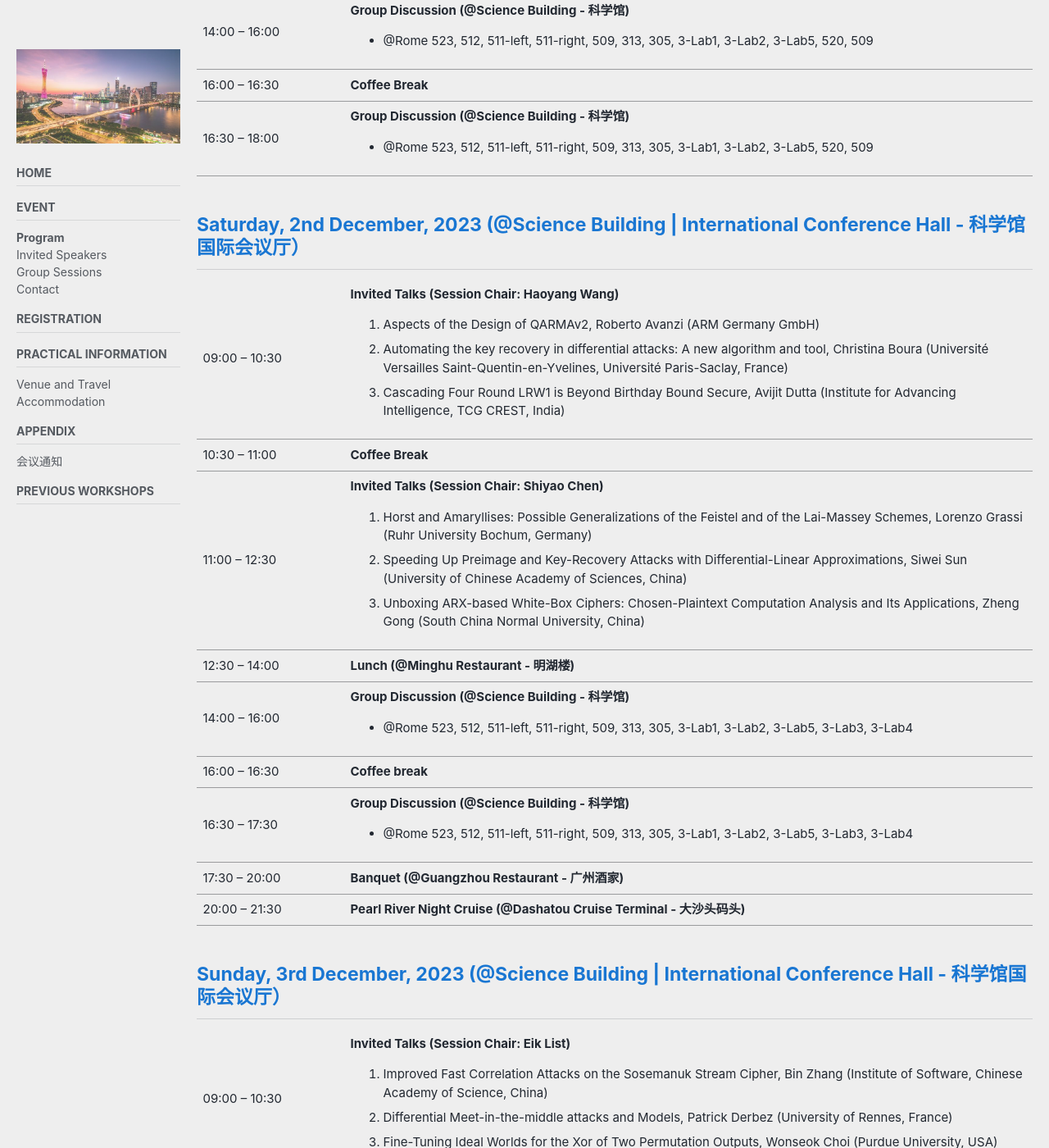
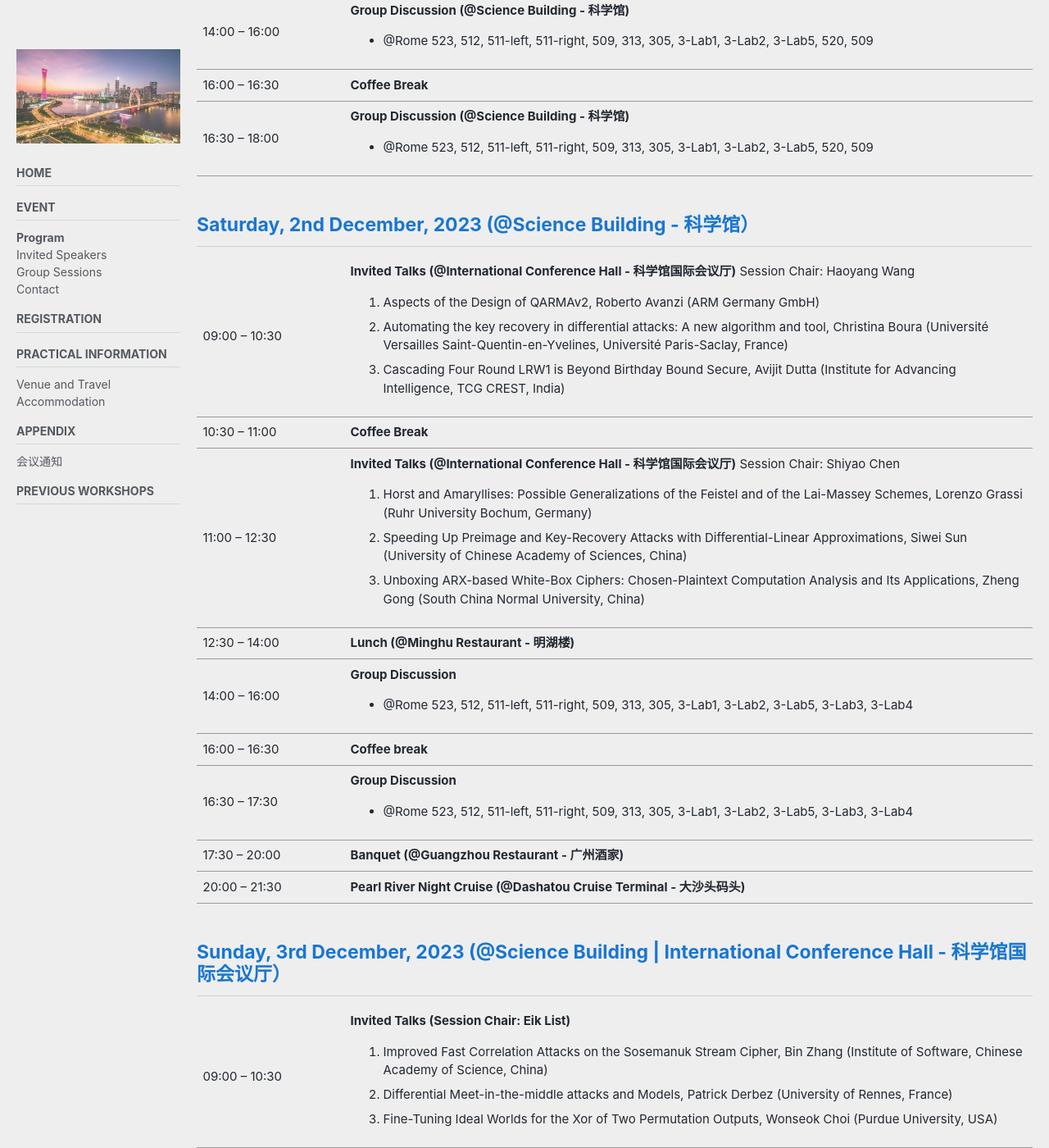
Before and after one commit to cryptanalysisbench/SATbench, a Jekyll site: the page built from program.md, in a window 1280 px wide and 1400 px high, scrolled down 767 px. Shown: the whole window at 82% size. Built offline with Jekyll 4.4.1, drawn with Linux system fonts in a browser that asks for light colours; cached includes are drawn as plain includes; nearby versions of some CDN libraries; our own code applies the rules of GitHub Pages for plain Markdown files.

Commit message:
Update program.md

```diff
--- a/program.md
+++ b/program.md
@@ -92,7 +92,8 @@ sidebar:
     </tr>
       <tr>
         <td>11:00 – 12:30</td>
-        <td><b>Invited Talks (Session Chair: Shiyao Chen)</b>
+        <td><b>Invited Talks (@International Conference Hall - 科学馆国际会议厅)</b>
+          Session Chair: Shiyao Chen
           <ol>
           <li>Horst and Amaryllises: Possible Generalizations of the Feistel and of the Lai-Massey Schemes, Lorenzo Grassi (Ruhr University Bochum, Germany)</li>
           <li>Speeding Up Preimage and Key-Recovery Attacks with Differential-Linear Approximations, Siwei Sun (University of Chinese Academy of Sciences, China)</li>
@@ -106,7 +107,7 @@ sidebar:
     </tr>
       <tr>
         <td>14:00 – 16:00</td>
-        <td><b>Group Discussion (@Science Building - 科学馆)</b>
+        <td><b>Group Discussion</b>
         <ul>
           <li>@Rome 523, 512, 511-left, 511-right, 509, 313, 305, 3-Lab1, 3-Lab2, 3-Lab5, 3-Lab3, 3-Lab4</li>
         </ul>
@@ -118,7 +119,7 @@ sidebar:
     </tr>
       <tr>
         <td>16:30 – 17:30</td>
-        <td><b>Group Discussion (@Science Building - 科学馆)</b>
+        <td><b>Group Discussion</b>
         <ul>
           <li>@Rome 523, 512, 511-left, 511-right, 509, 313, 305, 3-Lab1, 3-Lab2, 3-Lab5, 3-Lab3, 3-Lab4</li>
         </ul>
```
Also changed, not shown: other parts of program.md (+3 -3 lines).
